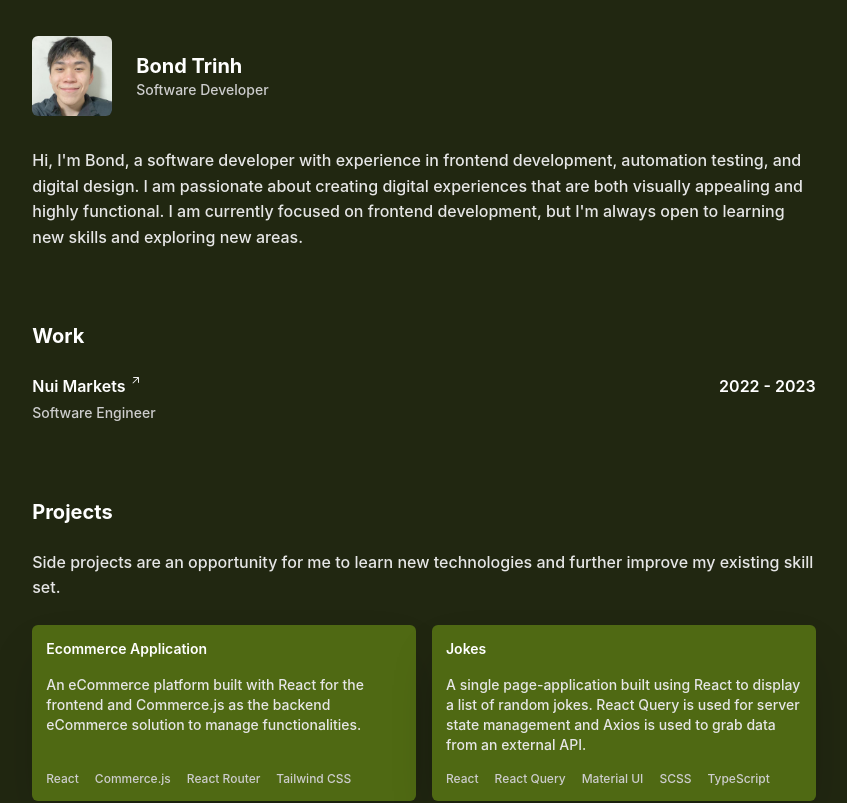
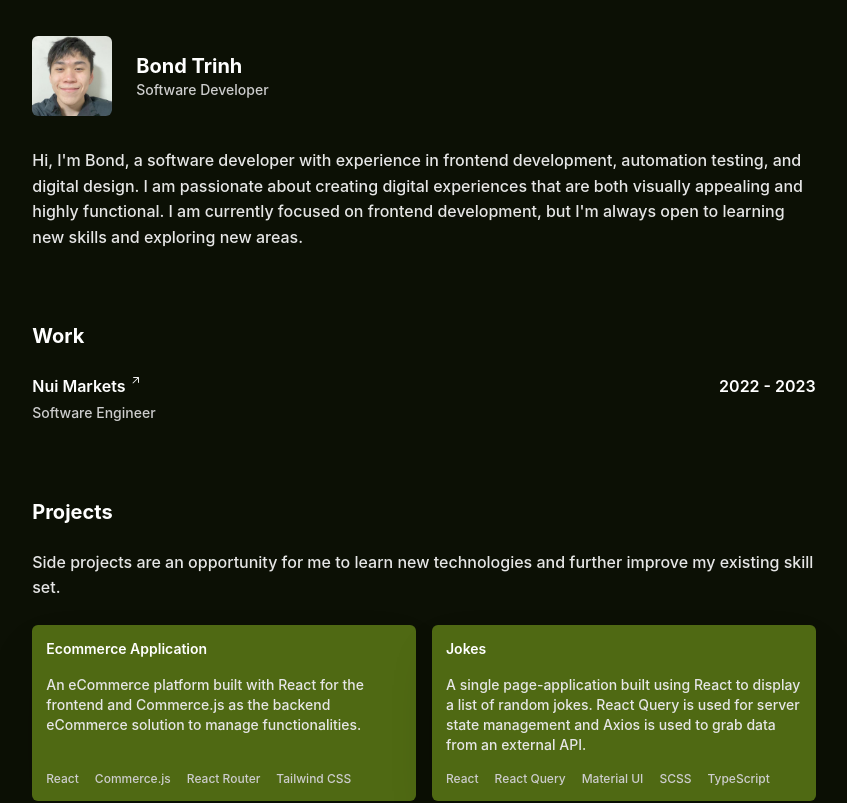
Before and after one commit to trinhbond/personal-portfolio, a React (Create React App) app: page / in a window 1280 px wide. Shown: the top 803 px of the page, without its empty margins (216-1063 px from the left). Built offline with nearby package versions, Linux system fonts and the light colour scheme.

Commit message:
bg update

```diff
--- a/src/globals.css
+++ b/src/globals.css
@@ -15,7 +15,7 @@
   }
 
   body {
-    background: #1a210af7;
+    background: #0c1005;
     font-family: "Inter", sans-serif;
   }
 
```
